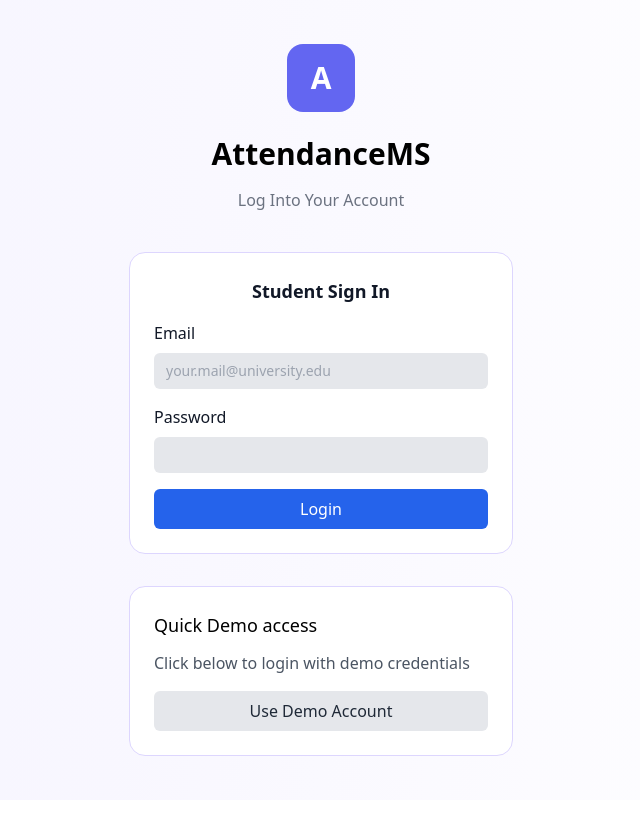
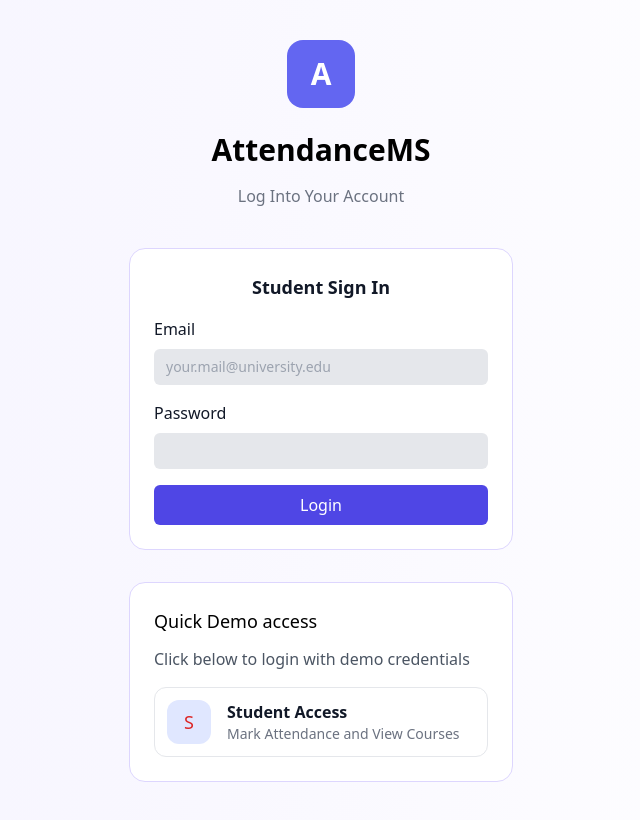
Before and after one commit to KwesitheDev/Attendance-Monitoring-System, a React (Create React App) app in the folder frontend/student/: page /login in a window 1280 px wide. Shown: the whole page, without its empty margins (319-959 px from the left). Built offline with nearby package versions, Linux system fonts and the light colour scheme.

Commit message:
style: S logo added to student cred card

```diff
--- a/frontend/student/src/pages/Login.jsx
+++ b/frontend/student/src/pages/Login.jsx
@@ -68,7 +68,7 @@ function Login() {
           />
           <button
             type="submit"
-            className="w-full bg-blue-600 text-white p-2 rounded-md hover:bg-blue-700 focus:outline-none focus:ring-2 focus:ring-blue-600"
+            className="w-full bg-indigo-600 text-white p-2 rounded-md hover:bg-indigo-700 focus:outline-none focus:ring-2 focus:ring-indigo-600"
           >
             Login
           </button>
@@ -82,9 +82,19 @@ function Login() {
         <button
           type="button"
           onClick={fillDemoCredentials}
-          className="mt-4 w-full bg-gray-200 hover:bg-gray-300 text-gray-800 p-2 rounded-md"
+          className="mt-4 w-full bg-white border border-gray-200 hover:border-indigo-300 hover:bg-indigo-50 transition-colors p-3 rounded-xl text-left group"
         >
-          Use Demo Account
+          <div className="flex items-center gap-4">
+            <div className="flex-shrink-0 flex items-center justify-center w-11 h-11 bg-indigo-100 text-red-600 rounded-xl text-lg group-hover:bg-indigo-100 group-hover:text-indigo-600 transition-colors">
+              S
+            </div>
+            <div>
+              <div className="font-semibold text-gray-900">Student Access</div>
+              <div className="text-sm text-gray-500">
+                Mark Attendance and View Courses
+              </div>
+            </div>
+          </div>
         </button>
       </Card>
     </div>
```
